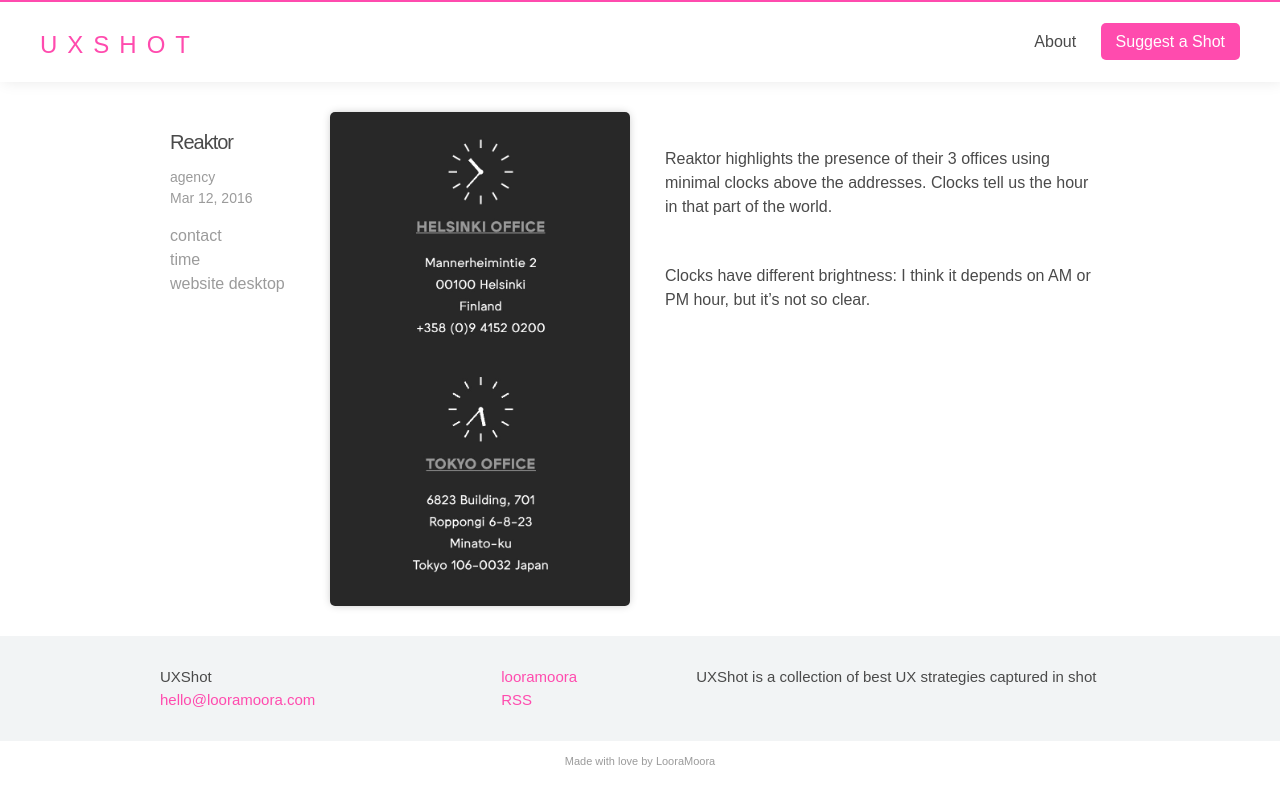
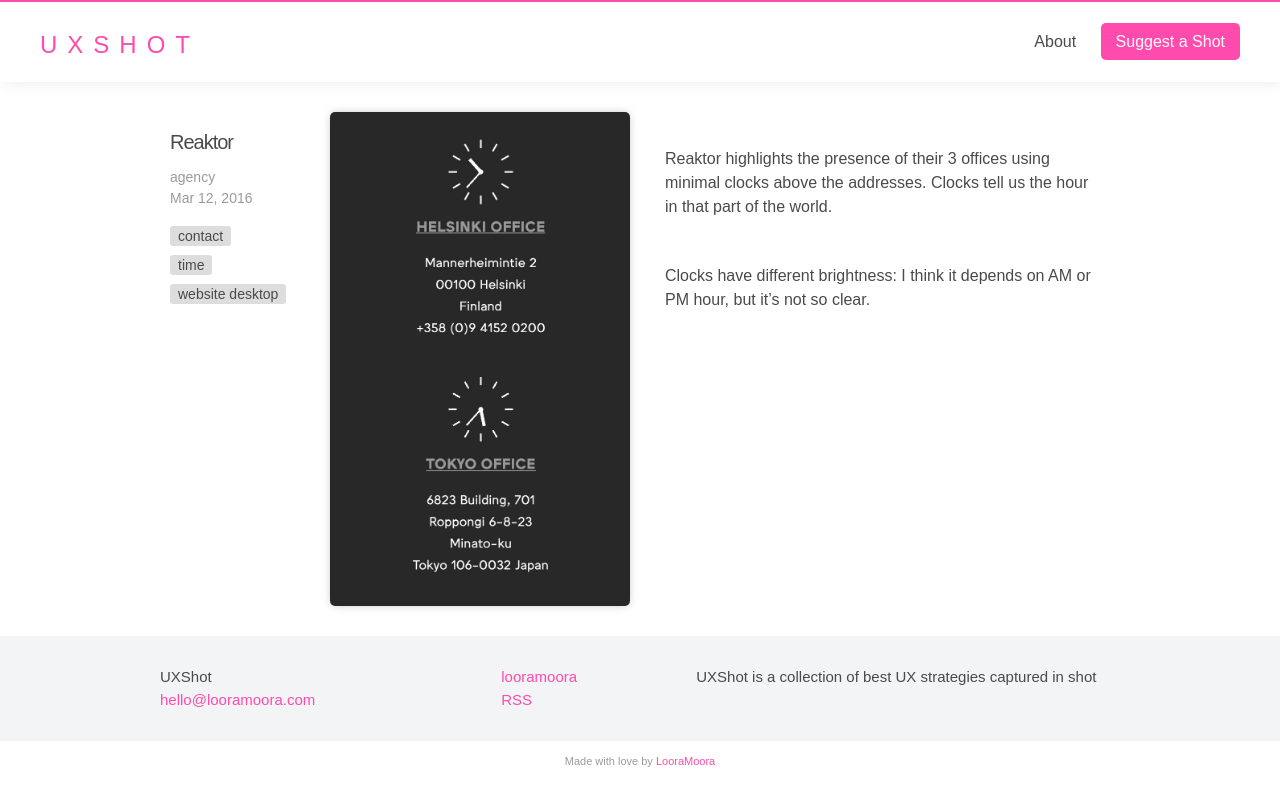
Before and after one commit to mouhcine/uxshot, a Jekyll site: the page built from _posts/2016-03-12-footer.markdown, in a window 1280 px wide. Shown: the top 806 px of the page. Built offline with Jekyll 4.4.1, drawn with Linux system fonts in a browser that asks for light colours; nearby versions of some CDN libraries.

Commit message:
tag hover

```diff
--- a/_includes/footer.html
+++ b/_includes/footer.html
@@ -42,7 +42,7 @@
   </div>
 
   <div class="bottom-footer t-center t-tiny t-secondary">
-    Made with love by LooraMoora
+    Made with love by <a href="http://loooramoora.com">LooraMoora</a>
   </div>
 
 </footer>
--- a/_layouts/post-screenshot.html
+++ b/_layouts/post-screenshot.html
@@ -13,15 +13,15 @@
                     <br />
                     {{ page.date | date: "%b %-d, %Y" }}{% if page.author %} • {{ page.author }}{% endif %}{% if page.meta %} • {{ page.meta }}{% endif %}
                 </p>
-                <ul class="list-none t-secondary">
+                <ul class="list-none t-secondary list-tag">
                     {% for tag in page.tags %}
                     <li>
-                        {{ tag }}
+                        <a href="#">{{ tag }}</a>
                     </li>
                     {% endfor %}
 
                     <li>
-                        {{ page.property }} {{ page.property-type }}
+                        <a href="#">{{ page.property }} {{ page.property-type }}</a>
                     </li>
 
                 </ul>
--- a/_sass/_layout.scss
+++ b/_sass/_layout.scss
@@ -215,7 +215,7 @@
     top: 0;
     width: 100%;
     height: 100%;
-    background: rgba(255, 255, 255, 0.9);
+    background: rgba(255, 255, 255, 0.75);
     text-align: center;
 }
 
@@ -248,13 +248,38 @@
 .post-tag{
     position: absolute;
     width: 90%;
-    padding: 0 5%;
+    padding: 5px 5%;
     margin: 0;
     text-align: center;
-    bottom: 0;
     color: $gray;
     background: #fff;
     font-size: 14px;
+    box-shadow: 0 0 10px rgba(0,0,0,0.2);
+}
+.post-tag-top{
+    top: 0;
+}
+
+.post-tag-bottom{
+    bottom: 0;
+}
+
+.list-tag{
+    li{
+      margin-bottom: 5px;
+        a{
+            background: #ddd;
+            font-size: 14px;
+            margin: 15px 0;
+            border-radius: 3px;
+            padding: 2px 8px;
+            color: $gray;
+            &:hover{
+                color: #fff;
+                background-color: $fucsia;
+            }
+        }
+    }
 }
 
 /**
--- a/index.html
+++ b/index.html
@@ -13,8 +13,10 @@
                 <a class="post-link" href="{{ post.url | prepend: site.baseurl }}">
                   <img src="{{post.image}}" />
                     <div class="post-detail">
-                      <p class="post-tag">
-                        {{ post.organization }} <br/>
+                      <p class="post-tag post-tag-top">
+                        {{ post.organization }}
+                      </p>
+                      <p class="post-tag post-tag-bottom">
                         {{ post.part }}
                       </p>
                       <!--<span class="post-meta">{{ post.date | date: "%b %-d, %Y" }}</span>-->
```
Also changed, not shown: 7 other files.
